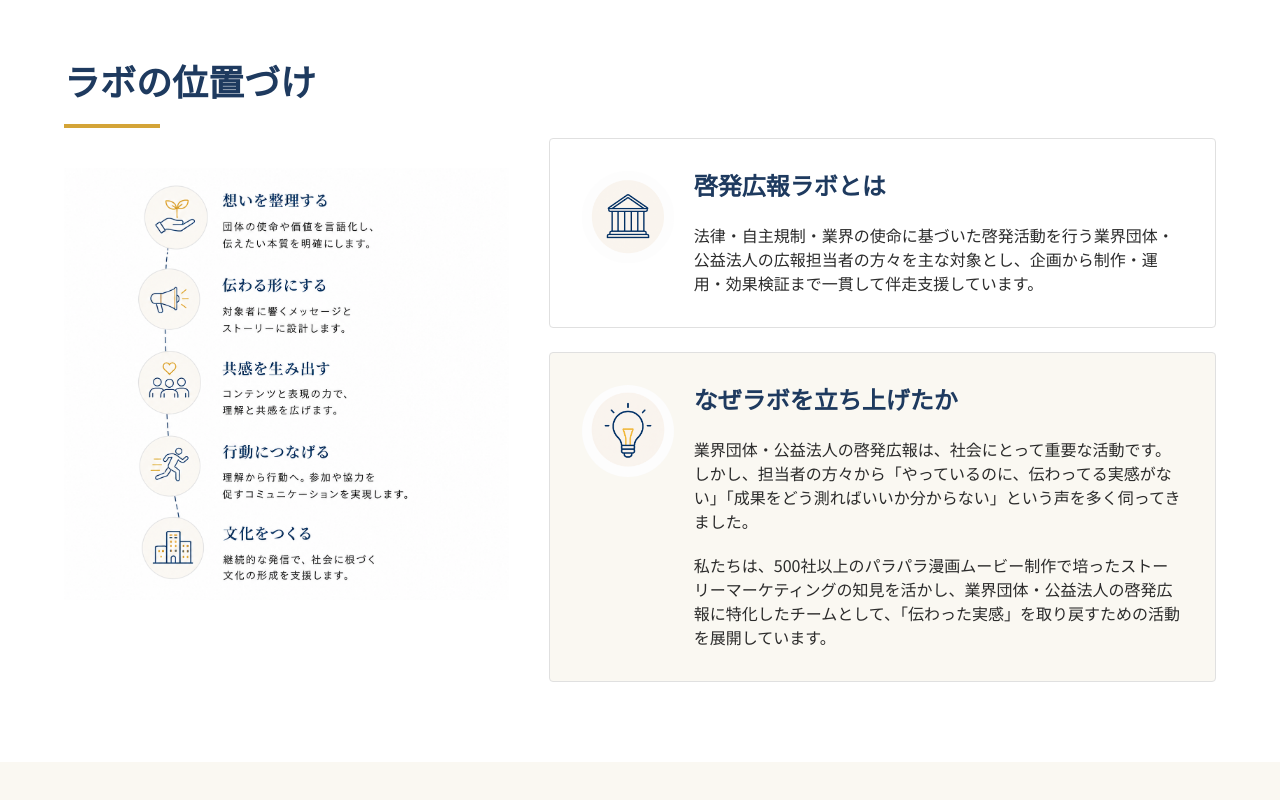
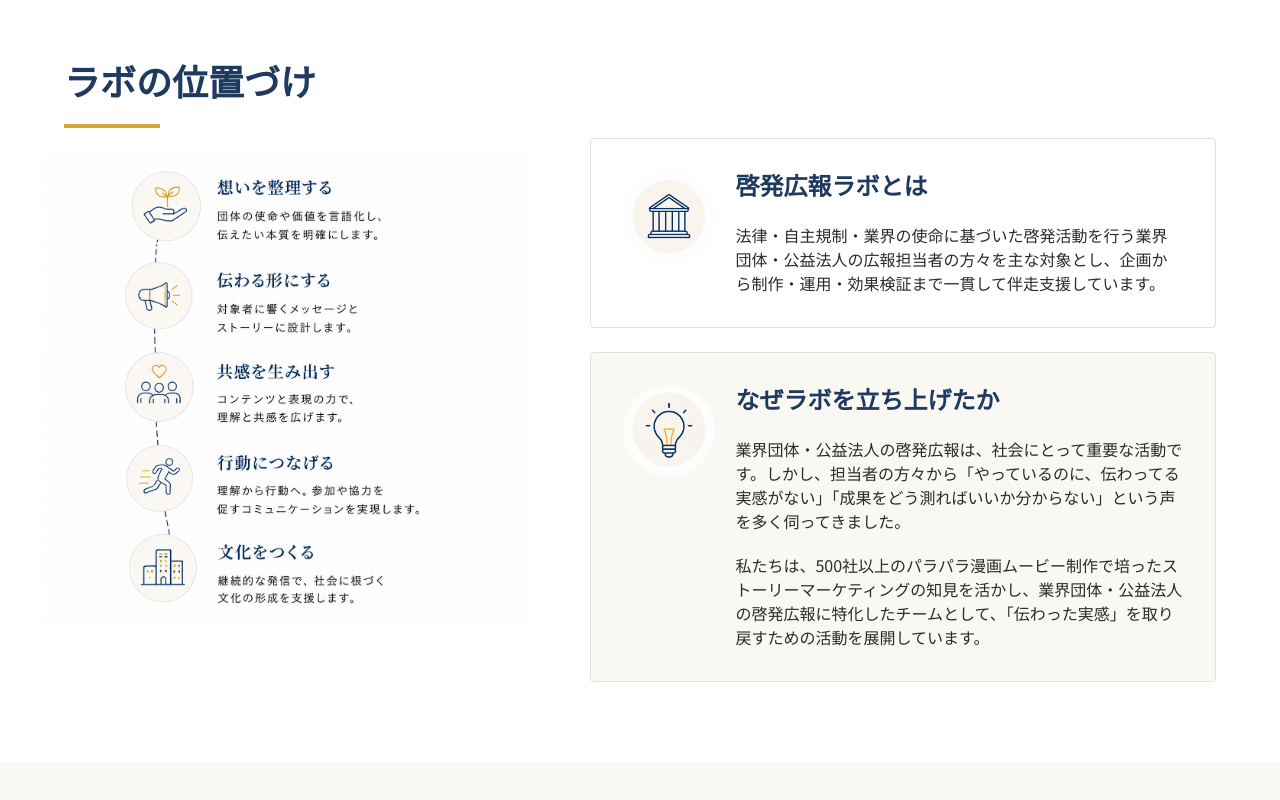
Before and after one commit to k-murakami-svg/keihatsu-koho-lab, a Next.js app: page /about in a window 1280 px wide. Shown: the part 448-1248 px from the top of the page. Built offline with nearby package versions, Linux system fonts and the light colour scheme.

Commit message:
Adjust about position visual layout

```diff
--- a/src/app/about/page.tsx
+++ b/src/app/about/page.tsx
@@ -84,16 +84,16 @@ export default function AboutPage() {
 
       <section className="bg-white py-[60px] md:py-20">
         <Container>
-          <div className="grid gap-10 lg:grid-cols-[0.92fr_1.38fr] lg:items-start">
+          <div className="grid gap-10 lg:grid-cols-[1.05fr_1.35fr] lg:items-start">
             <div>
               <SectionHeading title="ラボの位置づけ" align="left" />
-              <div className="mt-8 lg:mt-10">
+              <div className="mt-5 lg:mt-6">
                 <Image
                   src="/images/about-position-flow.png"
                   alt="想いを整理する、伝わる形にする、共感を生み出す、行動につなげる、文化をつくる流れ"
                   width={1024}
                   height={1024}
-                  className="mx-auto w-full max-w-[540px] object-contain lg:mx-0"
+                  className="mx-auto w-full max-w-[620px] object-contain lg:-ml-5 lg:max-w-[660px]"
                 />
               </div>
             </div>
```
